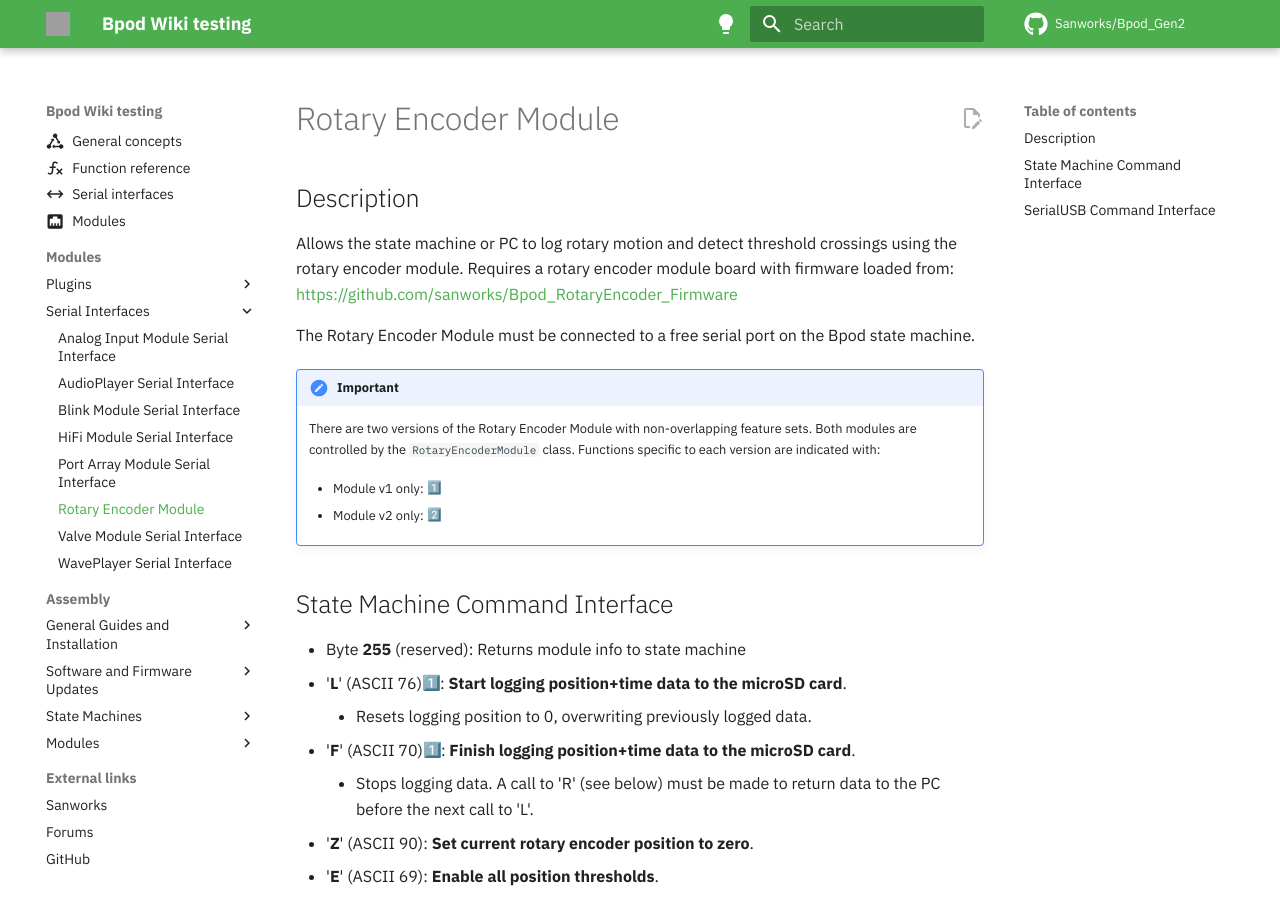
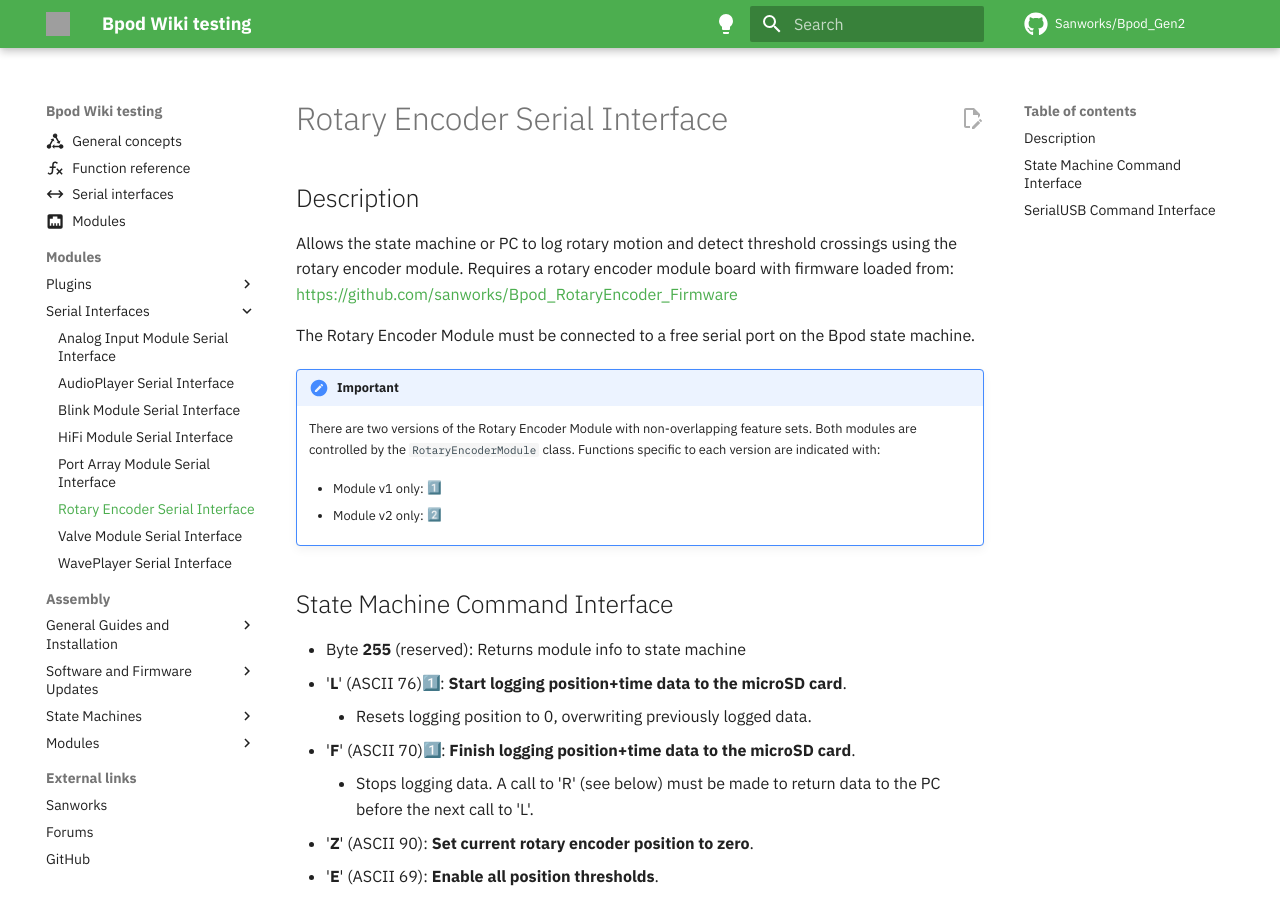
Before and after one commit to ogeesan/bpod-docs-testing, an MkDocs documentation site: the page built from docs/serial-interfaces/rotary-encoder-module-serial-interface.md, in a window 1280 px wide and 900 px high. Built offline with MkDocs 1.6.1 and Material for MkDocs 9.7.7, drawn with Linux system fonts in a browser that asks for light colours; emoji names are drawn with the system emoji font; some web fonts are replaced; comment, search, counter and statistics services are not loaded; grey boxes are pictures that could not be loaded.

Commit message:
Fix typos

```diff
--- a/docs/serial-interfaces/rotary-encoder-module-serial-interface.md
+++ b/docs/serial-interfaces/rotary-encoder-module-serial-interface.md
@@ -1,4 +1,4 @@
-# Rotary Encoder Module
+# Rotary Encoder Serial Interface
 ## Description
 Allows the state machine or PC to log rotary motion and detect threshold crossings using the rotary encoder module.
 Requires a rotary encoder module board with firmware loaded from:
```
Also changed, not shown: docs/user-guide/function-reference.md (+1 -1 lines).
